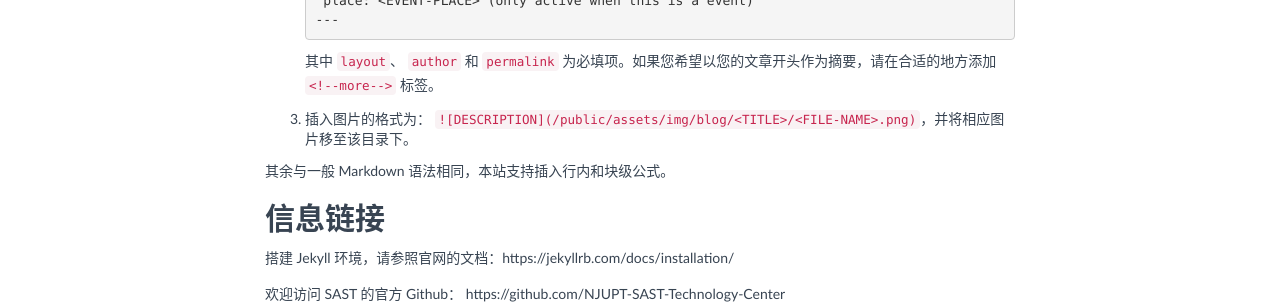
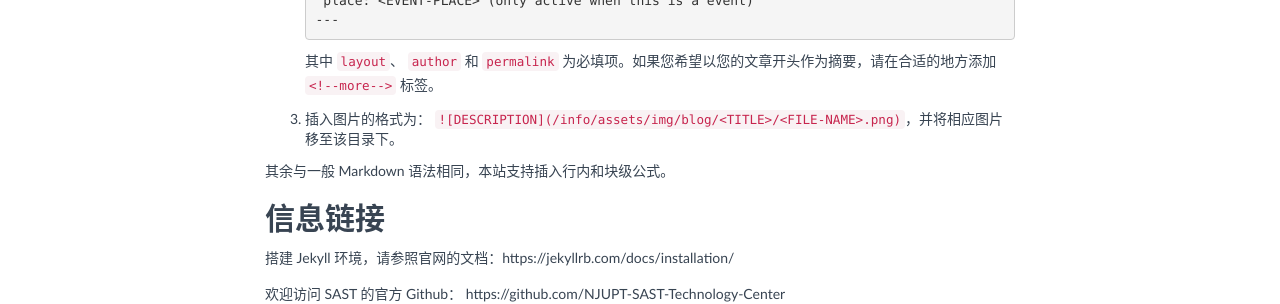
Before and after one commit to NJUPT-SAST/info, a Jekyll site: the page built from help.md, in a window 1280 px wide and 900 px high, scrolled down 1704 px. Shown: the part 148-452 px from the top of the window. Built offline with Jekyll 4.4.1, drawn with Linux system fonts in a browser that asks for light colours; part of the change alters nothing that is shown.

Commit message:
Update help.md

````diff
--- a/help.md
+++ b/help.md
@@ -84,7 +84,7 @@ git push --set-upstream <YOUR-GITHUB-USERNAME> <BRANCHNAME>
    ---
    ```
     其中 `layout`、 `author` 和 `permalink` 为必填项。如果您希望以您的文章开头作为摘要，请在合适的地方添加 `<!--more-->` 标签。
-3. 插入图片的格式为： `![DESCRIPTION](/public/assets/img/blog/<TITLE>/<FILE-NAME>.png)`，并将相应图片移至该目录下。
+3. 插入图片的格式为： `![DESCRIPTION](/info/assets/img/blog/<TITLE>/<FILE-NAME>.png)`，并将相应图片移至该目录下。
 
 其余与一般 Markdown 语法相同，本站支持插入行内和块级公式。
 
````
